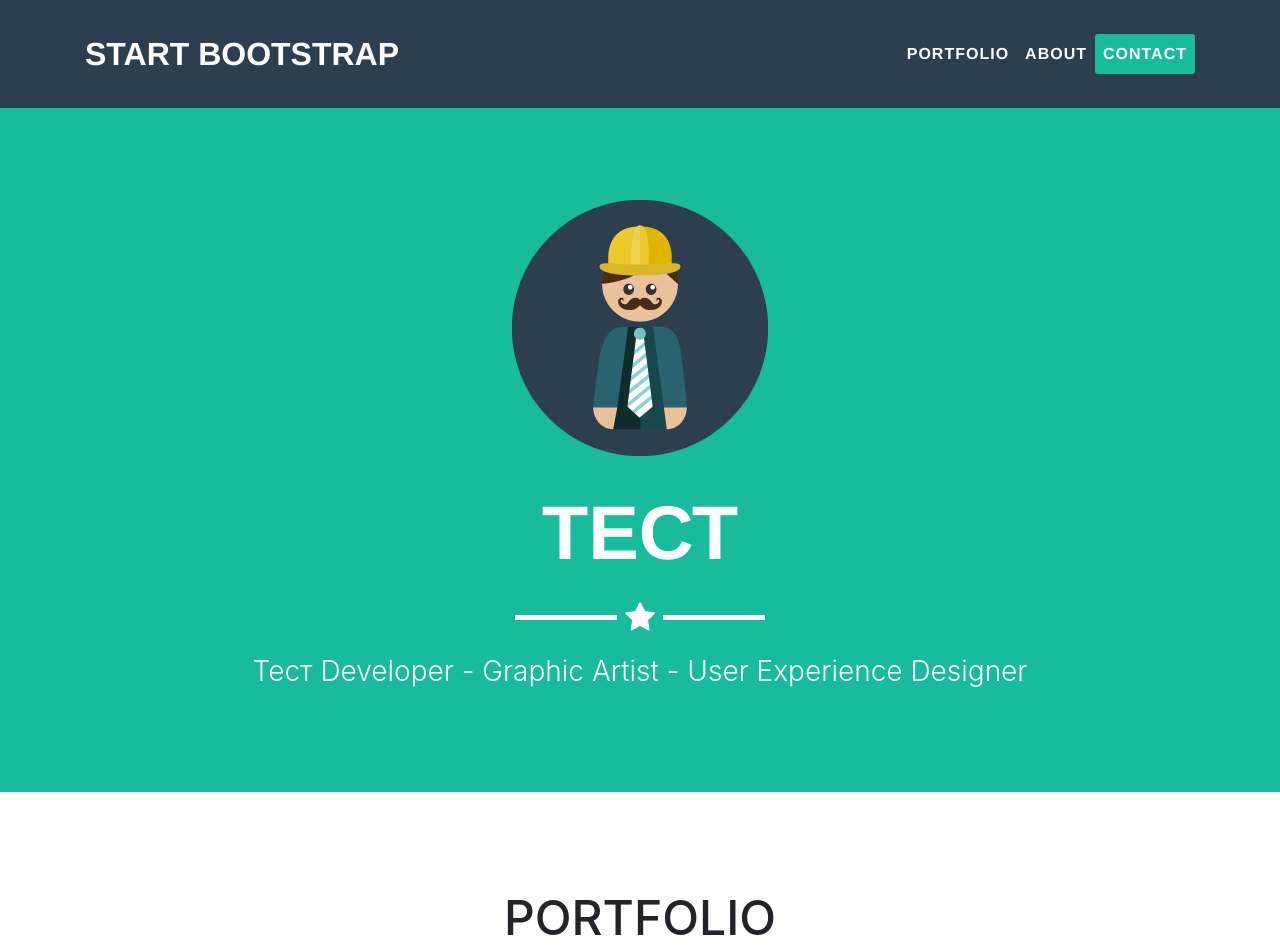
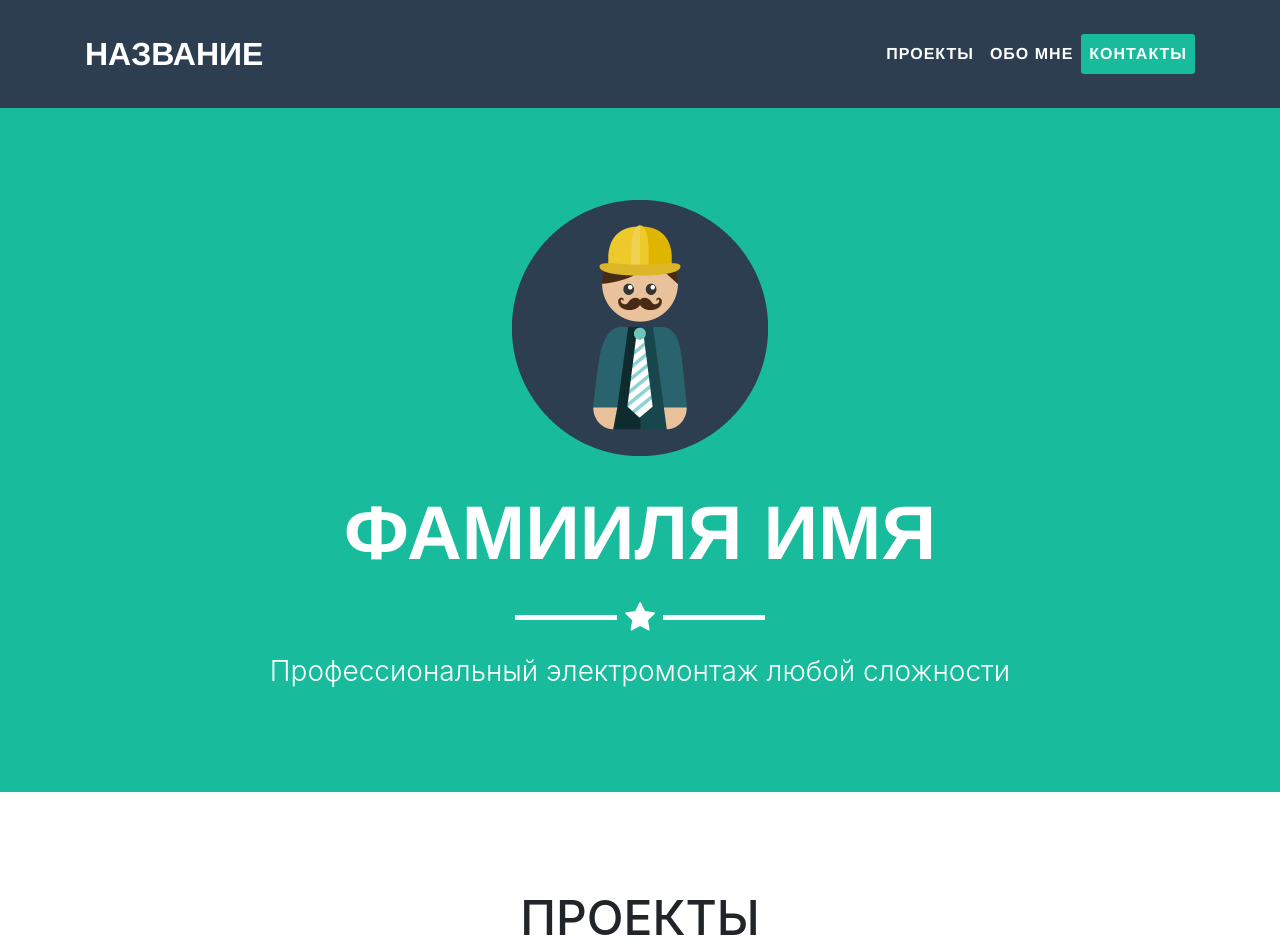
Before and after one commit to hexalar/hexalar.github.io, a website with bundled scripts: page index.html in a window 1280 px wide. Shown: the top 948 px of the page. Built offline with nearby package versions, Linux system fonts and the light colour scheme.

Commit message:
Перевод v0.3

```diff
--- a/index.html
+++ b/index.html
@@ -28,7 +28,7 @@
     <!-- Navigation -->
     <nav class="navbar navbar-expand-lg navbar-light fixed-top" id="mainNav">
       <div class="container">
-        <a class="navbar-brand js-scroll-trigger" href="#page-top">Start Bootstrap</a>
+        <a class="navbar-brand js-scroll-trigger" href="#page-top">Название</a>
         <button class="navbar-toggler navbar-toggler-right" type="button" data-toggle="collapse" data-target="#navbarResponsive" aria-controls="navbarResponsive" aria-expanded="false" aria-label="Toggle navigation">
           Menu
           <i class="fa fa-bars"></i>
@@ -36,13 +36,13 @@
         <div class="collapse navbar-collapse" id="navbarResponsive">
           <ul class="navbar-nav ml-auto">
             <li class="nav-item">
-              <a class="nav-link js-scroll-trigger" href="#portfolio">Portfolio</a>
+              <a class="nav-link js-scroll-trigger" href="#portfolio">Проекты</a>
             </li>
             <li class="nav-item">
-              <a class="nav-link js-scroll-trigger" href="#about">About</a>
+              <a class="nav-link js-scroll-trigger" href="#about">Обо мне</a>
             </li>
             <li class="nav-item">
-              <a class="nav-link js-scroll-trigger" href="#contact">Contact</a>
+              <a class="nav-link js-scroll-trigger" href="#contact">Контакты</a>
             </li>
           </ul>
         </div>
@@ -54,9 +54,9 @@
       <div class="container">
         <img class="img-fluid" src="img/profile.png" alt="">
         <div class="intro-text">
-          <span class="name">Тест</span>
+          <span class="name">Фамииля Имя</span>
           <hr class="star-light">
-          <span class="skills">Тест Developer - Graphic Artist - User Experience Designer</span>
+          <span class="skills">Профессиональный электромонтаж любой сложности</span>
         </div>
       </div>
     </header>
@@ -64,7 +64,7 @@
     <!-- Portfolio Grid Section -->
     <section id="portfolio">
       <div class="container">
-        <h2 class="text-center">Portfolio</h2>
+        <h2 class="text-center">Проекты</h2>
         <hr class="star-primary">
         <div class="row">
           <div class="col-sm-4 portfolio-item">
@@ -208,7 +208,7 @@
         <div class="container">
           <div class="row">
             <div class="footer-col col-md-4">
-              <h3>Location</h3>
+              <h3>Местонахождение</h3>
               <p>3481 Melrose Place
                 <br>Beverly Hills, CA 90210</p>
             </div>
@@ -243,7 +243,7 @@
               </ul>
             </div>
             <div class="footer-col col-md-4">
-              <h3>About Freelancer</h3>
+              <h3>Обо мне</h3>
               <p>Freelance is a free to use, open source Bootstrap theme created by
                 <a href="http://startbootstrap.com">Start Bootstrap</a>.</p>
             </div>
@@ -254,7 +254,7 @@
         <div class="container">
           <div class="row">
             <div class="col-lg-12">
-              Copyright &copy; Your Website 2017
+              Имя &copy; Название сайта 2017
             </div>
           </div>
         </div>
```
